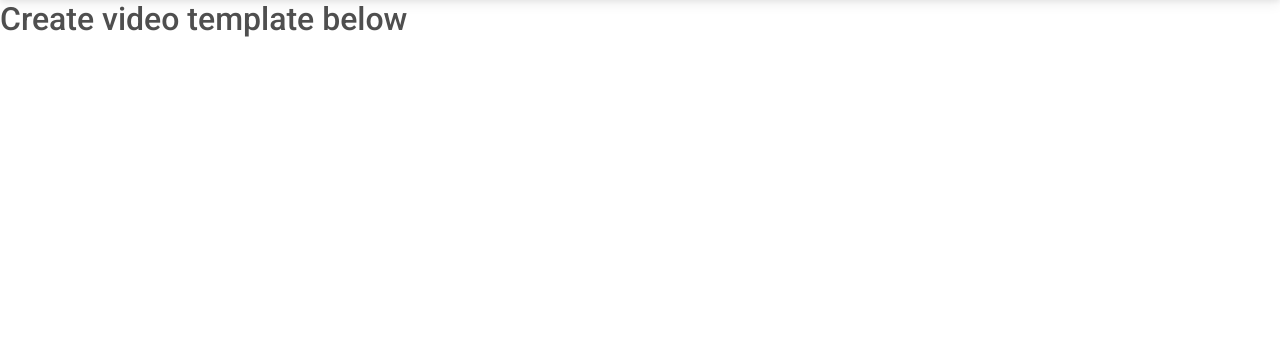
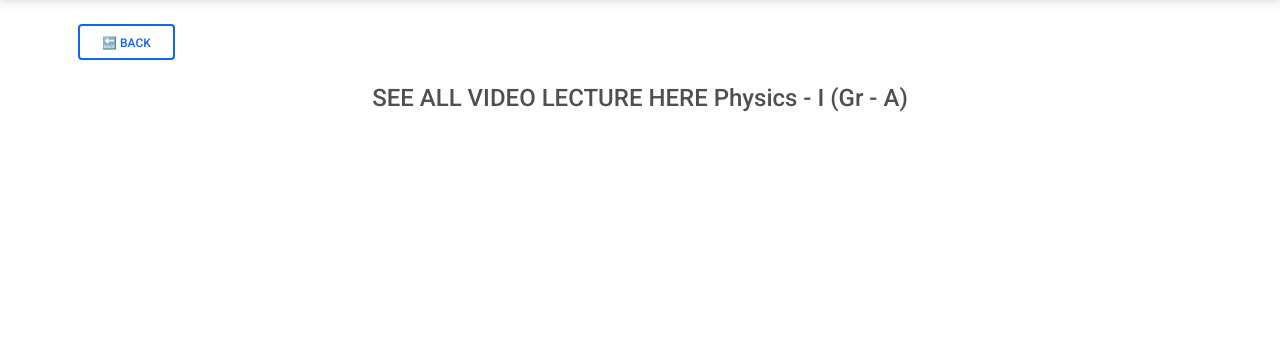
Before and after one commit to Upendra0/College-Space, a Django app: template college_space/resources/templates/resources/videos.html in a window 1280 px wide. Shown: the part 70-420 px from the top of the page. Run offline with Django 3.2, Linux system fonts and the light colour scheme; the template is opened without the code that fills it: values that come from a table or form of the project are taken from there, others are empty; data comes from the database, SQL or seed files in the repository; some libraries are stand-ins or nearby versions.

Commit message:
Style:Styling

```diff
--- a/college_space/resources/templates/resources/videos.html
+++ b/college_space/resources/templates/resources/videos.html
@@ -4,7 +4,14 @@
 {% endblock title %}
 
 {% block content %}
-<h2> Create video template below </h2>
+<div class="container p-2 mt-3">
+    <button  onclick="location.href='{% url 'subjects' %}'" type="button" class="btn btn-outline-primary" data-mdb-ripple-color="dark">🔙 Back</button>
+    <div class="container mt-4">
+        <h4 class="text-center"> SEE ALL VIDEO LECTURE HERE {{ subject.name }} </h4>
+    </div>
+</div>
+
+{% comment %} <h2> Create video template below </h2>
 <div class="container">
     {% for video in vidoes %}
     <h2> Name {{ video.name }} </h2>
@@ -12,5 +19,5 @@
     <a href="{{ video.link }} "> Video Link </a>
     <h6> Rating {{ video.rating }}</h6>
     {% endfor %}
-</div>
+</div> {% endcomment %}
 {% endblock content %}
```
Also changed, not shown: college_space/resources/templates/resources/reading_tutorials.html (+10 -2 lines).
